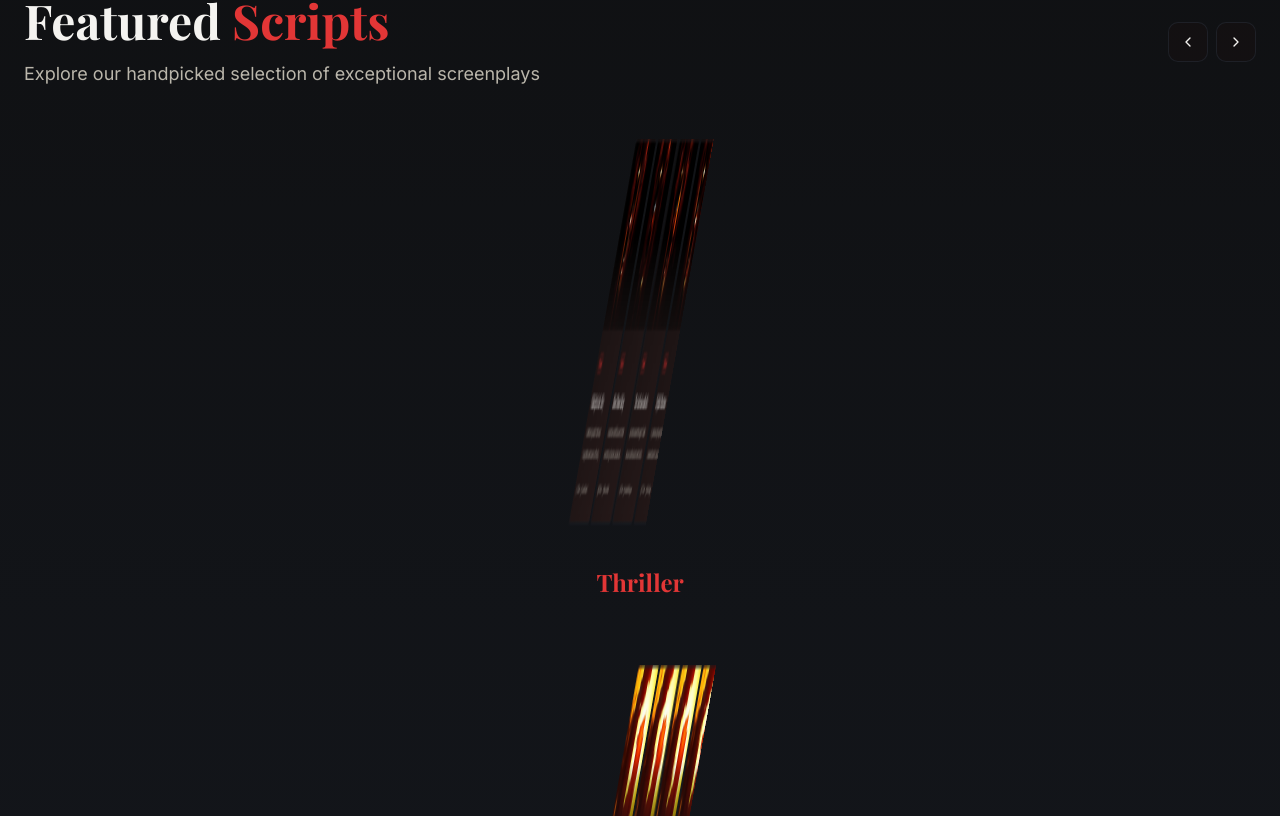
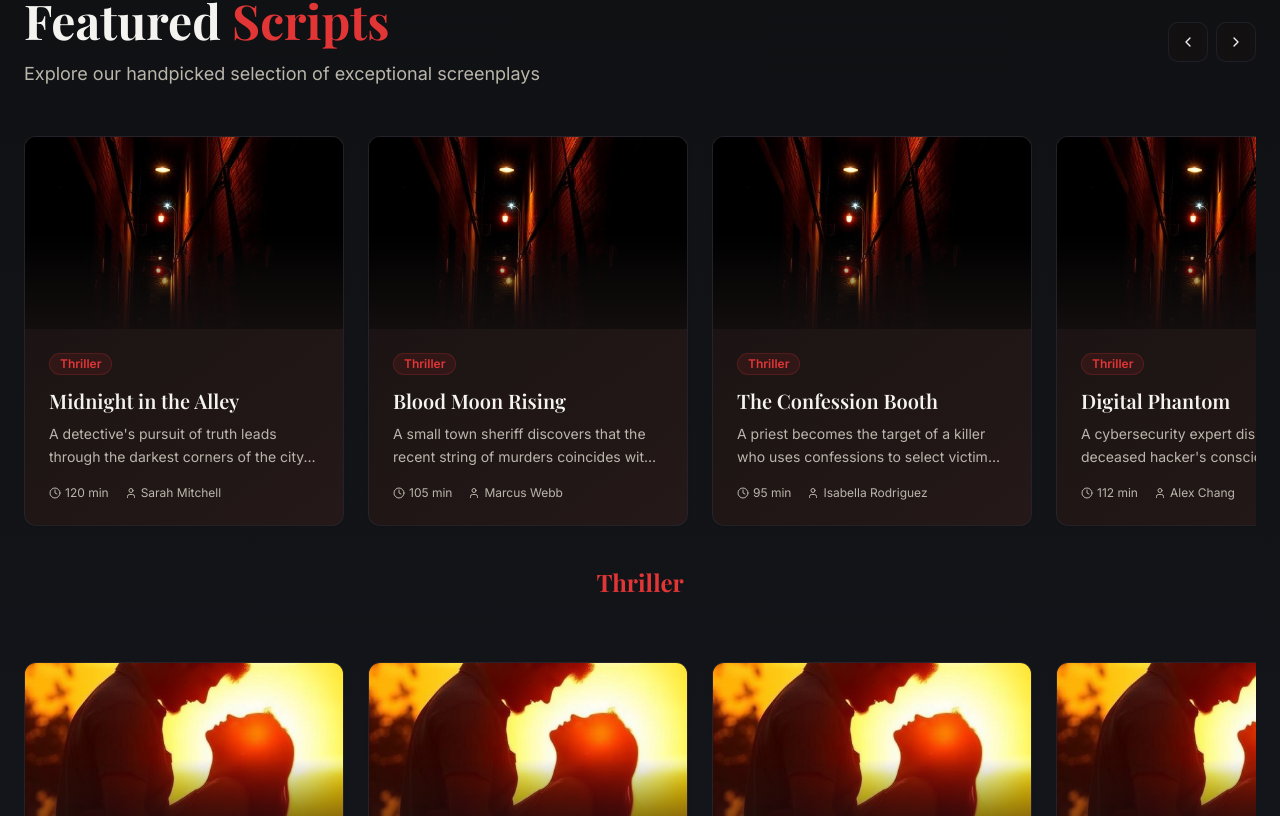
Before and after one commit to prabhathpuli-cloud/flick-scroll-showcase, a React (Vite) app: page / in a window 1280 px wide. Shown: the part 884-1700 px from the top of the page. Built offline with nearby package versions, Linux system fonts and the light colour scheme; the HTML template or start-up script is replaced by a standard one.

Commit message:
Revert circular scroll

```diff
--- a/src/components/ScriptCarousel.tsx
+++ b/src/components/ScriptCarousel.tsx
@@ -86,7 +86,7 @@ const ScriptCarousel = ({ scripts, onScriptSelect }: ScriptCarouselProps) => {
           <div key={genre} className="mb-16">
             <div
               ref={scrollRef}
-              className="flex gap-6 overflow-x-auto scrollbar-hide pb-4 mb-6 animate-globe-spin"
+              className="flex gap-6 overflow-x-auto scrollbar-hide pb-4 mb-6"
               style={{
                 scrollbarWidth: 'none',
                 msOverflowStyle: 'none',
@@ -96,7 +96,7 @@ const ScriptCarousel = ({ scripts, onScriptSelect }: ScriptCarouselProps) => {
               {genreScripts.map((script) => (
                 <div
                   key={script.id}
-                  className="transition-all duration-500 hover:scale-105 hover:shadow-glow"
+                  className="flex-shrink-0 transition-all duration-300 hover:scale-105 hover:shadow-glow"
                 >
                   <ScriptCard
                     {...script}
```
